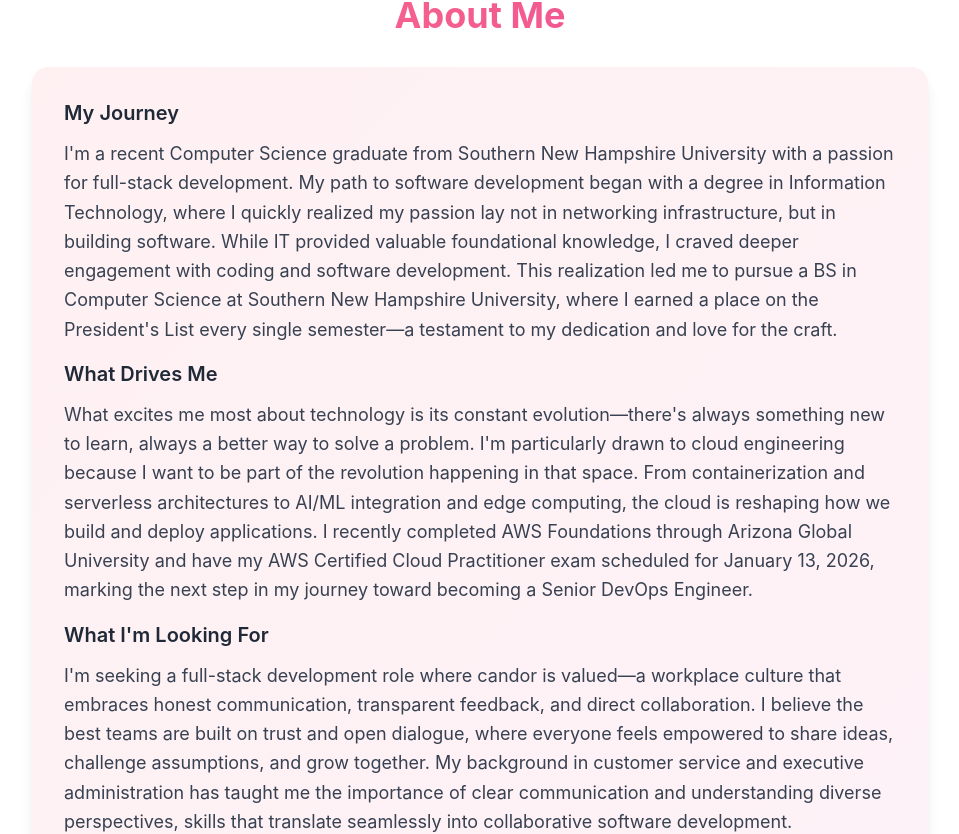
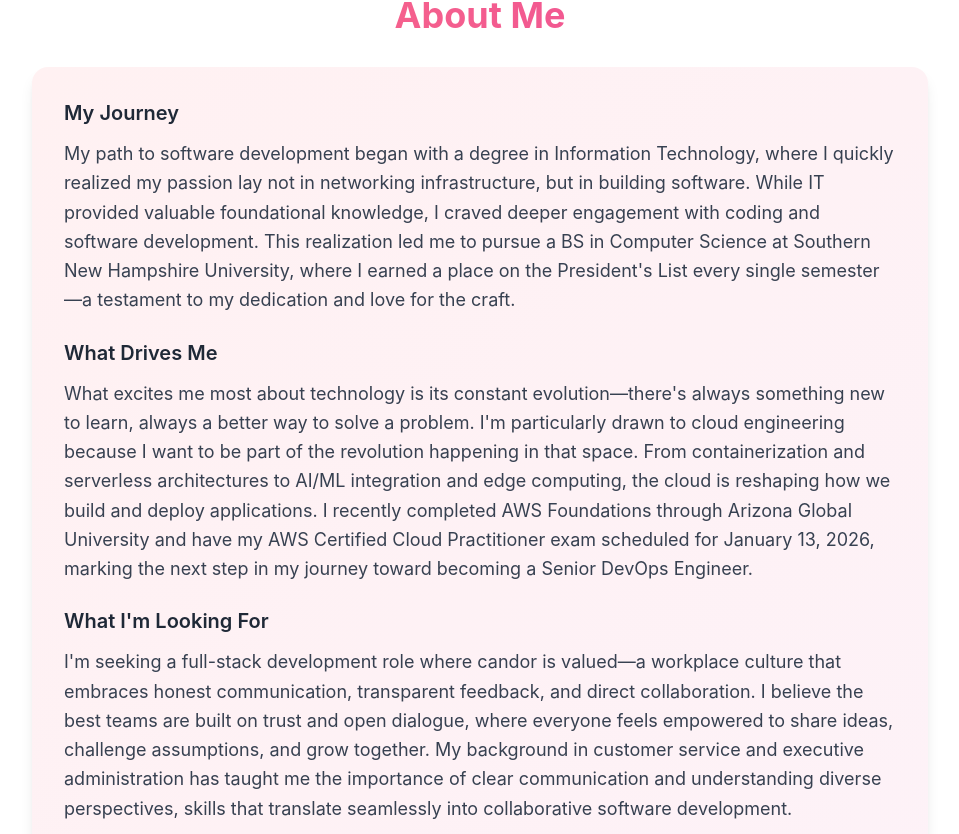
Before and after one commit to Rubysage20/portfolio, a React (Create React App) app in the folder portfolio/: page / in a window 1280 px wide. Shown: the part 885-1719 px from the top of the page, without its empty margins (160-1119 px from the left). Built offline with nearby package versions, Linux system fonts and the light colour scheme; the HTML template or start-up script is replaced by a standard one.

Commit message:
Update App.js

```diff
--- a/portfolio/src/App.js
+++ b/portfolio/src/App.js
@@ -92,25 +92,28 @@
           </div>
         </div>
       </section>
-
 {/* About Section */}
 <section id="about" className="py-20 px-6 bg-white">
   <div className="max-w-4xl mx-auto">
     <h2 className="text-4xl font-bold mb-8 text-center bg-gradient-to-r from-rose-400 to-pink-500 bg-clip-text text-transparent">
       About Me
     </h2>
-          <div className="bg-gradient-to-br from-rose-50 to-pink-50 rounded-2xl p-8 shadow-lg">
+    <div className="bg-gradient-to-br from-rose-50 to-pink-50 rounded-2xl p-8 shadow-lg space-y-6">
       <div>
         <h3 className="text-xl font-semibold text-gray-800 mb-3">My Journey</h3>
-        <p className="text-lg text-gray-700 leading-relaxed mb-4">
-              I'm a recent Computer Science graduate from Southern New Hampshire University with a passion
-              for full-stack development. My path to software development began with a degree in Information Technology, where I quickly
-                realized my passion lay not in networking infrastructure, but in building software. While IT provided valuable foundational knowledge, I craved deeper engagement with coding and software development. This realization led me to pursue a BS in Computer Science at Southern New Hampshire University, where I earned a place on the President's List every single semester—a testament to my dedication and love for the craft.
+        <p className="text-lg text-gray-700 leading-relaxed">
+          My path to software development began with a degree in Information Technology, where I quickly
+          realized my passion lay not in networking infrastructure, but in building software. While IT
+          provided valuable foundational knowledge, I craved deeper engagement with coding and software
+          development. This realization led me to pursue a BS in Computer Science at Southern New Hampshire
+          University, where I earned a place on the President's List every single semester—a testament to
+          my dedication and love for the craft.
         </p>
       </div>
+
       <div>
         <h3 className="text-xl font-semibold text-gray-800 mb-3">What Drives Me</h3>
-            <p className="text-lg text-gray-700 leading-relaxed mb-4">
+        <p className="text-lg text-gray-700 leading-relaxed">
           What excites me most about technology is its constant evolution—there's always something new to
           learn, always a better way to solve a problem. I'm particularly drawn to cloud engineering because
           I want to be part of the revolution happening in that space. From containerization and serverless
@@ -132,6 +135,7 @@
           translate seamlessly into collaborative software development.
         </p>
       </div>
+
       <div>
         <h3 className="text-xl font-semibold text-gray-800 mb-3">Beyond the Code</h3>
         <p className="text-lg text-gray-700 leading-relaxed">
```
Lines whose indentation alone changed are shown as unchanged.
